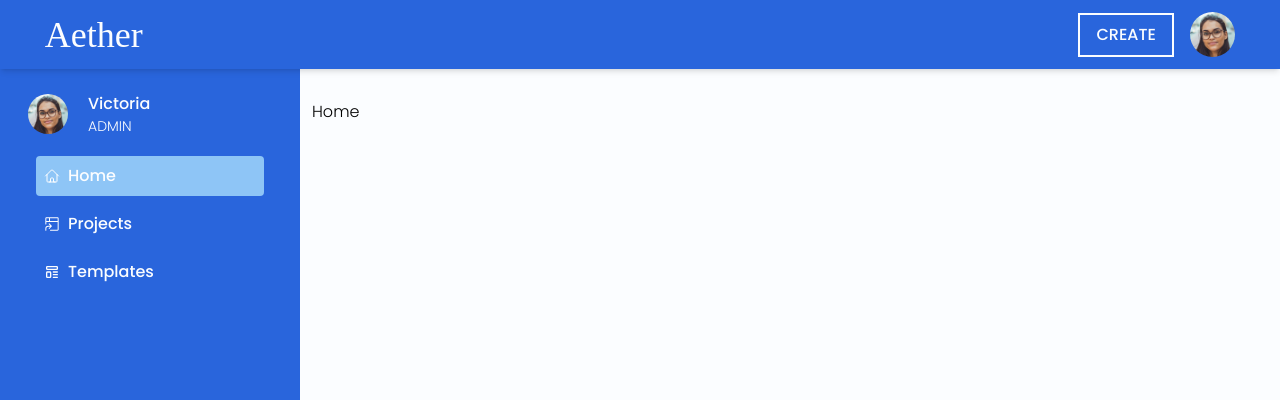
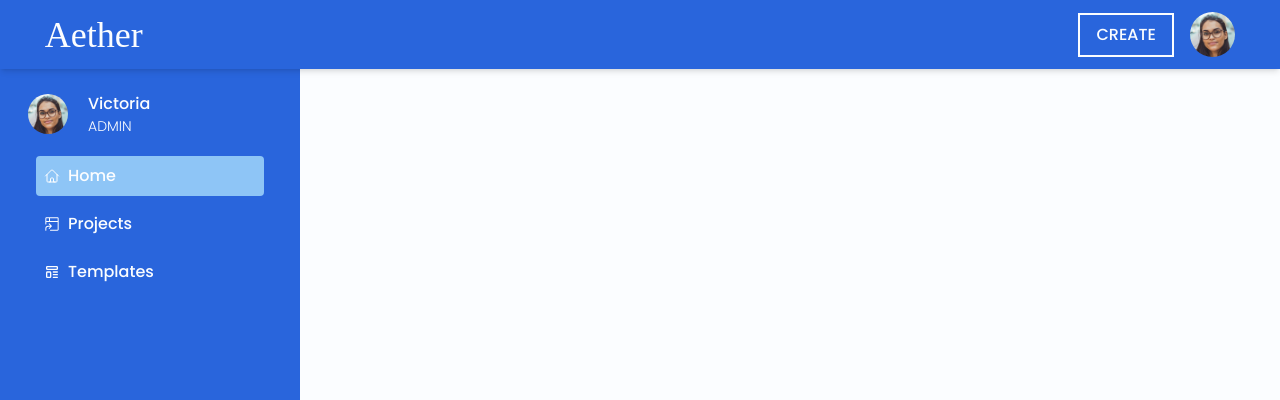
Before and after one commit to Nimira43/Aether, a React (Vite) app in the folder frontend/: page / in a window 1280 px wide. Shown: the top 400 px of the page. Built offline with nearby package versions, Linux system fonts and the light colour scheme; a web font is replaced by a local one.

Commit message:
Home page layout - 2

```diff
--- a/frontend/src/components/Home.jsx
+++ b/frontend/src/components/Home.jsx
@@ -1,7 +1,9 @@
 const Home = () => {
   return (
     <div className='pt-5 pl-3'>
-      Home
+      <div className='w-full centre h-[250px] bg-main-light relative rounded-md overflow-hidden'>
+
+      </div>
     </div>
    )
 }
```
